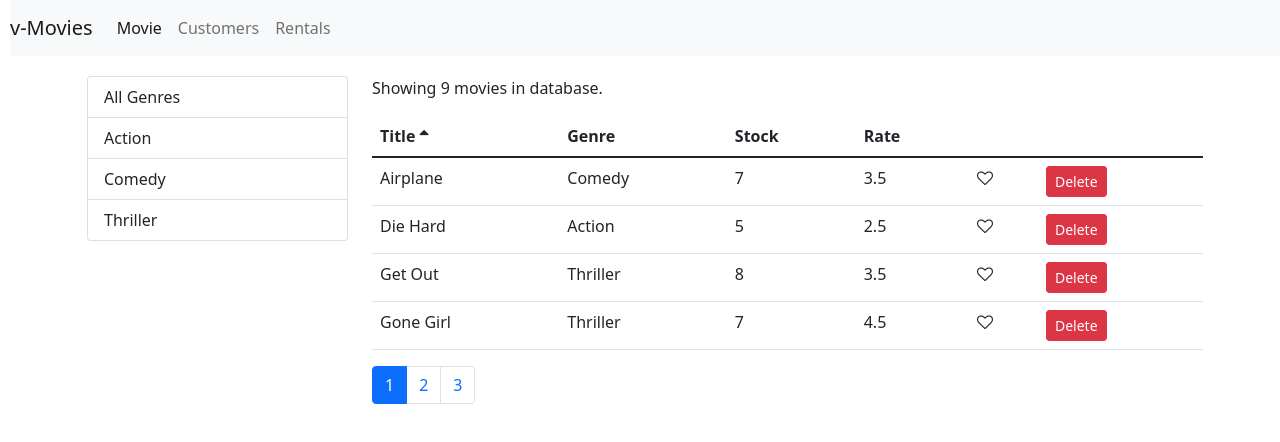
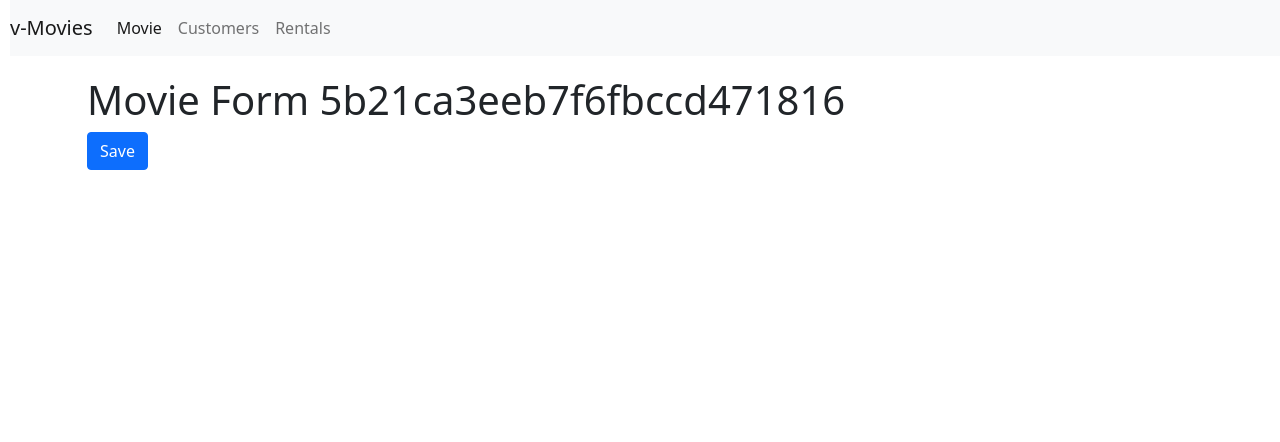
Before and after one commit to Vivek1898/React-Exercises, a React (Create React App) app in the folder project-tidly/: page /movies/5b21ca3eeb7f6fbccd471816 in a window 1280 px wide. Shown: the top 442 px of the page. Built offline with nearby package versions, Linux system fonts and the light colour scheme.

Commit message:
Movie form linking with history

```diff
--- a/project-tidly/src/App.js
+++ b/project-tidly/src/App.js
@@ -1,6 +1,7 @@
 import React,{Component} from 'react';
 import { Route ,Redirect,Switch} from "react-router-dom";
 import Movies from './components/movies';
+import MovieForm from "./components/movieForm"
 import Customers from "./components/customers";
 import NotFound from "./components/notFound";
 import Rentals from "./components/rentals";
@@ -13,6 +14,7 @@
   <NavBar/>
   <main className="container">
  <Switch>
+ <Route path="/movies/:id" component={MovieForm}></Route>
   <Route path="/movies" component={Movies}></Route>
   <Route path="/customers" component={Customers}></Route>
   <Route path="/rentals" component={Rentals}></Route>
--- a/project-tidly/src/components/movieForm.jsx
+++ b/project-tidly/src/components/movieForm.jsx
@@ -0,0 +1,14 @@
+import React from "react";
+
+const MovieForm = ({match,history}) => {
+  return (
+
+<div>
+<h1>Movie Form {match.params.id}</h1>
+<button className="btn btn-primary" onClick={()=>history.push('/movies')}>Save</button>
+</div>
+
+  );
+};
+
+export default MovieForm;
--- a/project-tidly/src/components/moviestable.jsx
+++ b/project-tidly/src/components/moviestable.jsx
@@ -1,11 +1,14 @@
 import React ,{Component} from 'react';
+import { Link } from 'react-router-dom';
 import Table from './common/table';
 import Like  from './common/like';
 
 
 class MoviesTable extends React.Component {
 columns=[
-    {path:'title',label:'Title'},
+    {path:'title',
+    label:'Title' ,
+    content: movie => <Link to={`/movies/${movie._id}`}>{movie.title}</Link>},
     {path:'genre.name',label:'Genre'},
     {path:'numberInStock',label:'Stock'},
     {path:'dailyRentalRate',label:'Rate'},
```
